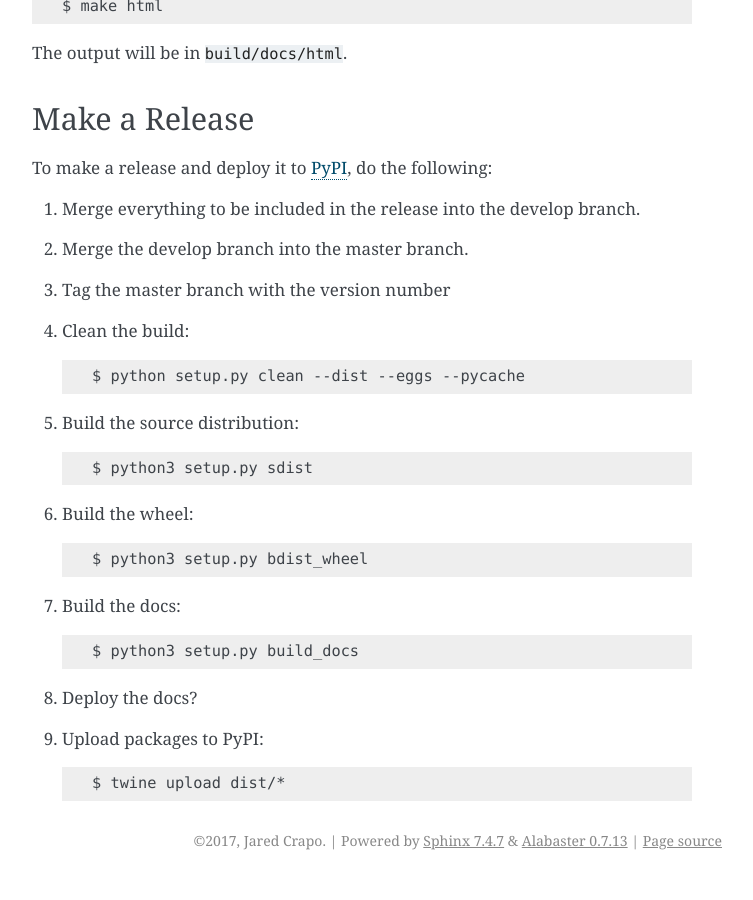
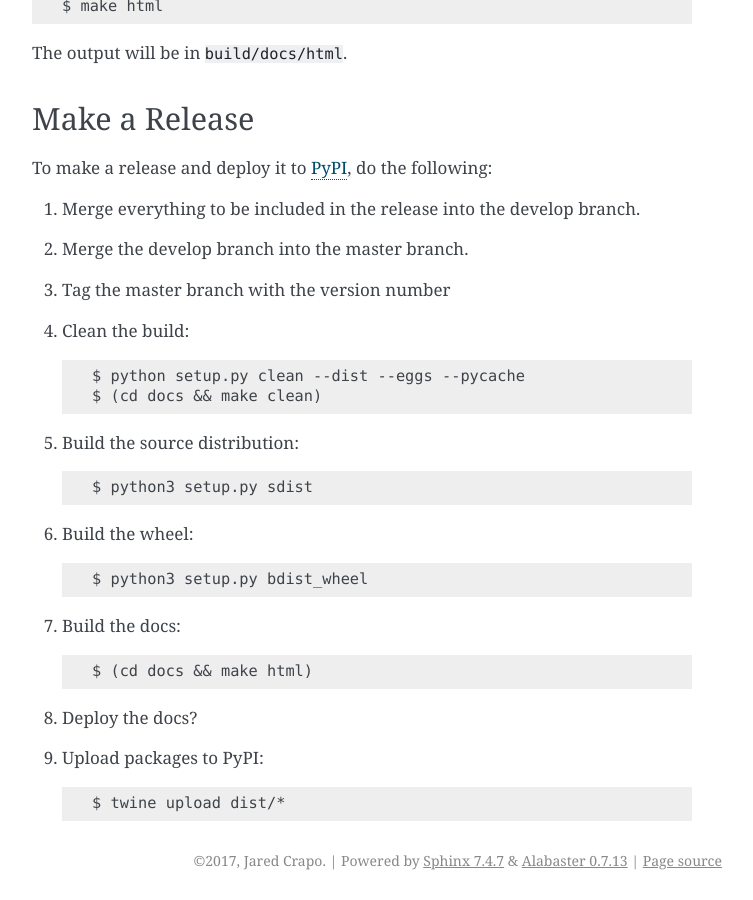
Before and after one commit to tomcatmanager/tomcatmanager, a Sphinx documentation site: the page built from docs/developer.rst, in a window 1280 px wide and 900 px high, scrolled down 2253 px. Shown: the whole window, without its empty margins (388-1141 px from the left). Built offline with Sphinx 7.4.7, drawn with Linux system fonts in a browser that asks for light colours.

Commit message:
Update build docs

```diff
--- a/docs/developer.rst
+++ b/docs/developer.rst
@@ -126,6 +126,7 @@ To make a release and deploy it to `PyPI
 4. Clean the build::
 
     $ python setup.py clean --dist --eggs --pycache
+    $ (cd docs && make clean)
 
 5. Build the source distribution::
 
@@ -137,7 +138,7 @@ To make a release and deploy it to `PyPI
 
 7. Build the docs::
 
-    $ python3 setup.py build_docs
+    $ (cd docs && make html)
 
 8. Deploy the docs?
 
```
Also changed, not shown: 1 other file.
